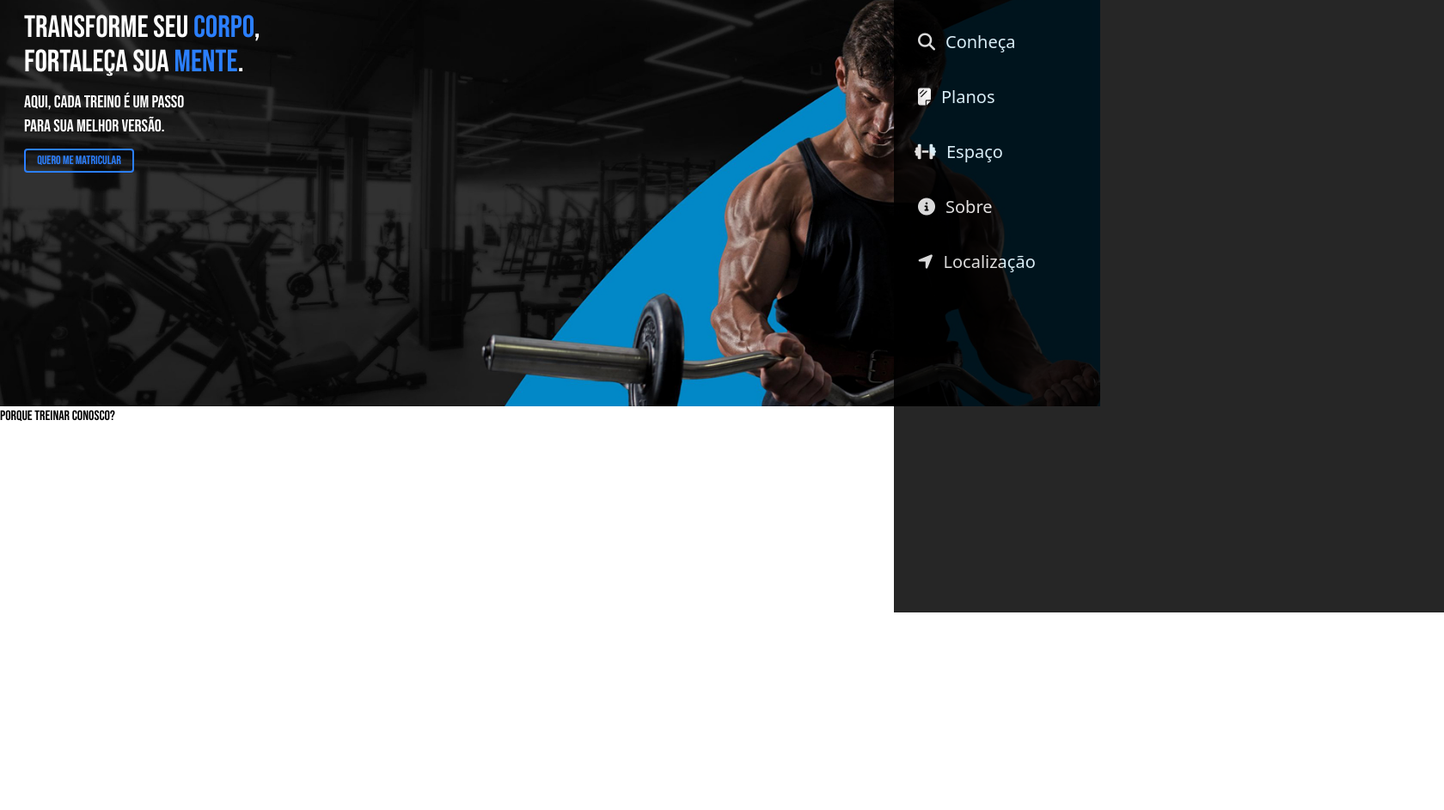
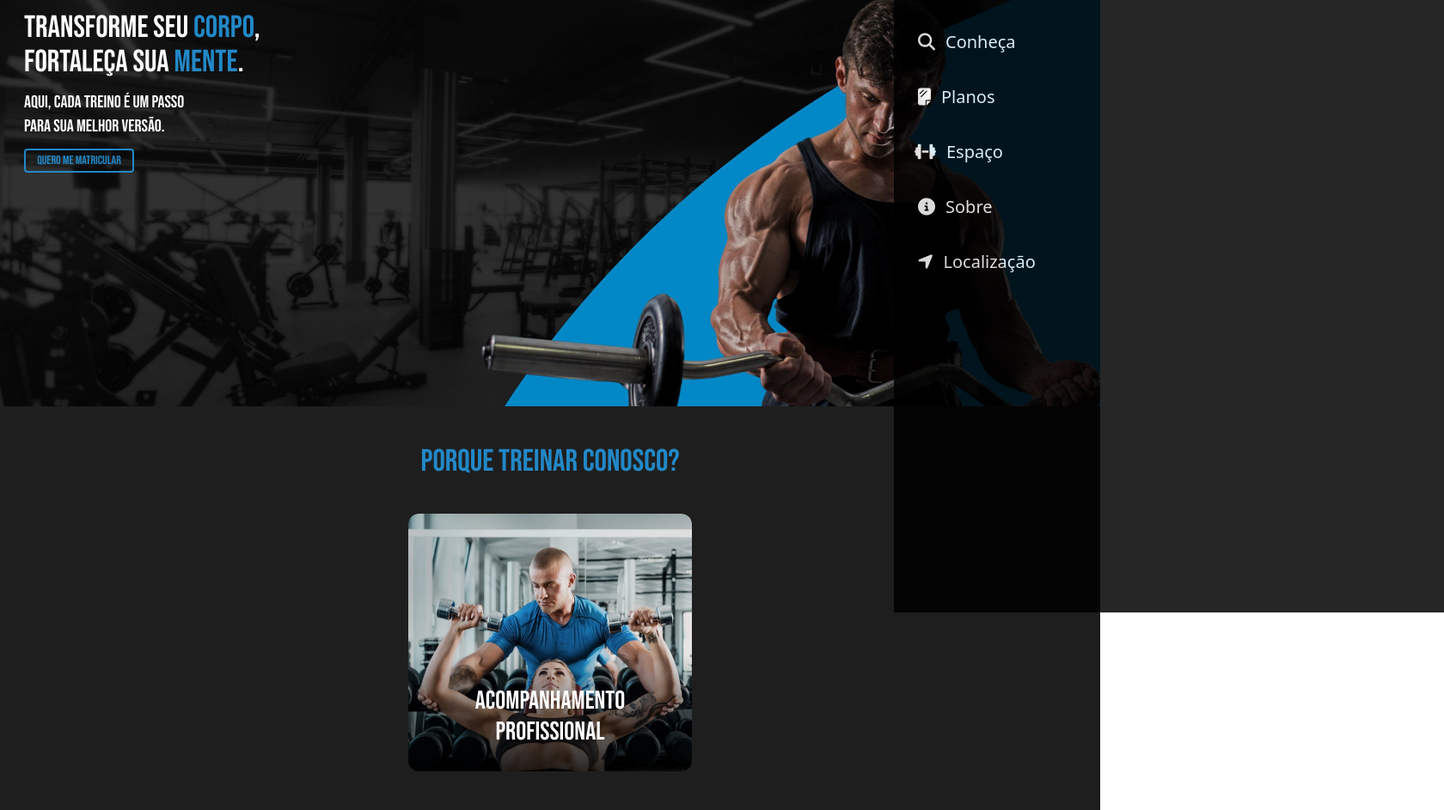
Before and after one commit to Devlukinha/A15-FIT-Academia, a plain HTML site: page index.html in a window 1280 px wide. Shown: the part 87-1030 px from the top of the page at 86% size, 1680 px wide, since content can reach past the window. Before the commit the page ends 800 px from the top, so only its background shows below. Drawn offline with nearby package versions, Linux system fonts and the light colour scheme; a web font is replaced by a local one.

Commit message:
Sessao de motivos de treinar adicionada com slide

```diff
--- a/css/style.css
+++ b/css/style.css
@@ -7,3 +7,11 @@
 .mondaFont {
     font-family: "Monda";
 }
+
+.ativo {
+    display: flex;
+}
+
+.desativado {
+    display: none;
+}
--- a/index.html
+++ b/index.html
@@ -4,14 +4,15 @@
     <meta charset="UTF-8">
     <meta name="viewport" content="width=device-width, initial-scale=1.0">
     <title>Academia A15 FIT</title>
-     <script src="https://cdn.jsdelivr.net/npm/@tailwindcss/browser@4"></script>
      <script src="https://kit.fontawesome.com/14cc984910.js" crossorigin="anonymous"></script>
      <script src="./js/menu.js" defer></script>
+     <script src="./js/slide.js" defer></script>
     <link rel="stylesheet" href="./css/style.css">
+    <script src="https://cdn.jsdelivr.net/npm/@tailwindcss/browser@4"></script>
 
 </head>
 <body class="overflow-x-hidden">
-    <header class="bg-[url(./assets/image-fundo.jpg)] bg-no-repeat bg-cover bg-[70%_25%] h-[70vh] relative">
+    <header class="bg-[url(./assets/image-fundo.jpg)] bg-no-repeat bg-cover bg-[70%_25%] h-[70vh] relative overflow-x-hidden overflow-y-hidden ">
         <!--Menu mobile-->
        <nav class="flex justify-between items-center pt-4 pl-7 pr-7">
             <div>
@@ -23,36 +24,36 @@
             </button>
        </nav>
 
-       <div class="bg-black opacity-85 w-[50vw] h-[100vh] absolute top-0 right-0 translate-x-100 ease-out-in duration-500 " id="menu-mobile">
+       <div class="bg-black opacity-85 w-[50vw] h-[100vh] fixed top-0 right-0 translate-x-100 ease-out-in duration-500" id="menu-mobile">
 
         <button>
-            <i class="fa-solid fa-x text-white text-3xl mt-10 ml-5 mb-10 cursor-pointer hover:text-blue-500" id="btn-fechar-menu"></i>
+            <i class="fa-solid fa-x text-white text-3xl mt-10 ml-5 mb-10 cursor-pointer hover:text-[#2288C7]" id="btn-fechar-menu"></i>
         </button>
 
 
             <ul class="flex flex-col gap-3 text-white">
-                <li class=" hover:bg-blue-500 hover:text-black transition-all duration-500 flex items-center justify-start gap-3 pt-3 pl-7 pb-3 cursor-pointer">
+                <li class=" hover:bg-[#2288C7] hover:text-black transition-all duration-500 flex items-center justify-start gap-3 pt-3 pl-7 pb-3 cursor-pointer">
                     <i class="fa-solid fa-magnifying-glass text-xl"></i>
                     <a href="" class="text-xl">Conheça</a>
                 </li>
 
-                <li class=" hover:bg-blue-500 hover:text-black transition-all duration-500 flex items-center justify-start gap-3 pt-3 pl-7 pb-3 cursor-pointer">
+                <li class=" hover:bg-[#2288C7] hover:text-black transition-all duration-500 flex items-center justify-start gap-3 pt-3 pl-7 pb-3 cursor-pointer">
                     <i class="fa-solid fa-sheet-plastic text-xl"></i>
                     <a href="" class="text-xl">Planos</a>
                 </li>
 
-                <li class=" hover:bg-blue-500 hover:text-black transition-all duration-500 flex items-center justify-start gap-3 pt-3 pl-6 pb-3 cursor-pointer">
+                <li class=" hover:bg-[#2288C7] hover:text-black transition-all duration-500 flex items-center justify-start gap-3 pt-3 pl-6 pb-3 cursor-pointer">
                     <i class="fa-solid fa-dumbbell text-xl"></i>
                     <a href="" class="text-xl">Espaço</a>
                 </li>
 
-                <li class=" hover:bg-blue-500 hover:text-black transition-all duration-500 flex items-center justify-start gap-3 pt-3 pl-7 pb-3">
+                <li class=" hover:bg-[#2288C7] hover:text-black transition-all duration-500 flex items-center justify-start gap-3 pt-3 pl-7 pb-3">
                     <i class="fa-solid fa-circle-info text-xl"></i>
                     <a href="" class="text-xl">Sobre</a>
                 </li>
 
-                <li class=" hover:bg-blue-500 hover:text-black transition-all duration-500 flex items-center justify-start gap-3 pt-3 pl-7 pb-3 cursor-pointer">
-                    <i class="fa-solid fa-location-arrow text-xl"></i>
+                <li class=" hover:bg-[#2288C7] hover:text-black transition-all duration-500 flex items-center justify-start gap-3 pt-3 pl-7 pb-3 cursor-pointer">
+                    <i class="fa-solid fa-location-arrow text-xl "></i>
                      <a href="" class="text-xl">Localização</a>
                 </li>
             </ul>
@@ -60,8 +61,8 @@
 
        <!--Conteudo-->
         <div class="max-w-[280px] ml-7 flex flex-col gap-3 mt-5 ">
-            <h1 class="bebasFont text-white text-4xl">
-                Transforme seu <span class="text-blue-500">corpo</span>, fortaleça sua <span class="text-blue-500">mente</span>.
+            <h1 class="bebasFont text-white text-4xl ">
+                Transforme seu <span class="text-[#2288C7]">corpo</span>, fortaleça sua <span class="text-[#2288C7]">mente</span>.
             </h1>
 
             <p class="bebasFont text-white text-xl max-w-[200px]">
@@ -69,17 +70,47 @@
                 melhor versão.
             </p>
 
-            <button class="bebasFont text-blue-500 border-2 border-blue-500 rounded-sm h-7 w-32 hover:bg-blue-500 hover:text-gray-950 transition-all duration-300 cursor-pointer text-sm">
+            <button class="bebasFont text-[#2288C7] border-2 border-[#2288C7] rounded-sm h-7 w-32 hover:bg-[#2288C7] hover:text-gray-950 transition-all duration-500 cursor-pointer text-sm ">
                 Quero me matricular
             </button>
             </div>
     </header>
 
     <!--Sessao PORQUE TREINAR CONOSCO?-->
-    <section>
+    <section class="flex flex-col justify-center items-center h-[470px] bg-[#1E1E1E]">
+
         <div>
-            <h1 class=" bebasFont">Porque treinar conosco?</h1>
+            <h1 class=" bebasFont text-4xl text-center text-[#2288C7]">Porque treinar conosco?</h1>
         </div>
+
+        <div class="w-[330px] overflow-hidden mt-10 relative rounded-xl">
+
+            <div class="flex transition-transform duration-700" id="track">
+
+                <div class="bg-[url(./assets/Ambiente-grad.jpg)] bg-cover bg-no-repeat w-[330px] h-[300px] flex flex-col items-center justify-end rounded-xl flex-shrink-0">
+                    <div class="text-white bebasFont text-3xl text-center mb-7">
+                        <h2>Ambiente</h2>
+                        <h2>Moderno</h2>
+                    </div>
+                </div>
+
+                <div class="bg-[url(./assets/Personal-grad.jpg)] bg-cover bg-no-repeat w-[330px] h-[300px] flex flex-col items-center justify-end rounded-xl flex-shrink-0">
+                    <div class="text-white bebasFont text-3xl text-center mb-7">
+                        <h2>Acompanhamento</h2>
+                        <h2>Profissional</h2>
+                    </div>
+                </div>
+
+                <div class="bg-[url(./assets/Amigos-grad.jpg)] bg-cover bg-no-repeat w-[330px] h-[300px] flex flex-col items-center justify-end rounded-xl flex-shrink-0">
+                    <div class="text-white bebasFont text-3xl text-center mb-7">
+                        <h2>Ambiente</h2>
+                        <h2>Motivador</h2>
+                    </div>
+                </div>
+            </div>
+        </div>
+
+
     </section>
 </body>
 </html>
--- /dev/null
+++ b/js/slide.js
@@ -0,0 +1,17 @@
+const track = document.getElementById('track');
+const slides = track.children;
+const totalSlides = slides.length;
+
+let indexSlide = 0;
+const larguraSlide = 330;
+
+setInterval(() => {
+
+    indexSlide++;
+
+    if(indexSlide >=totalSlides) {
+        indexSlide = 0;
+    }
+
+    track.style.transform = `translateX(-${indexSlide * larguraSlide}px)`
+}, 3000)
```
Also changed, not shown: assets/Ambiente 2.jpg (deleted), assets/Ambiente-grad.jpg (added), assets/Amigos-grad.jpg (added), assets/Amigosl 1.jpg (deleted), assets/Personal 1.jpg (deleted), assets/Personal-grad.jpg (added), tailwind.config.js (line endings or trailing spaces).
